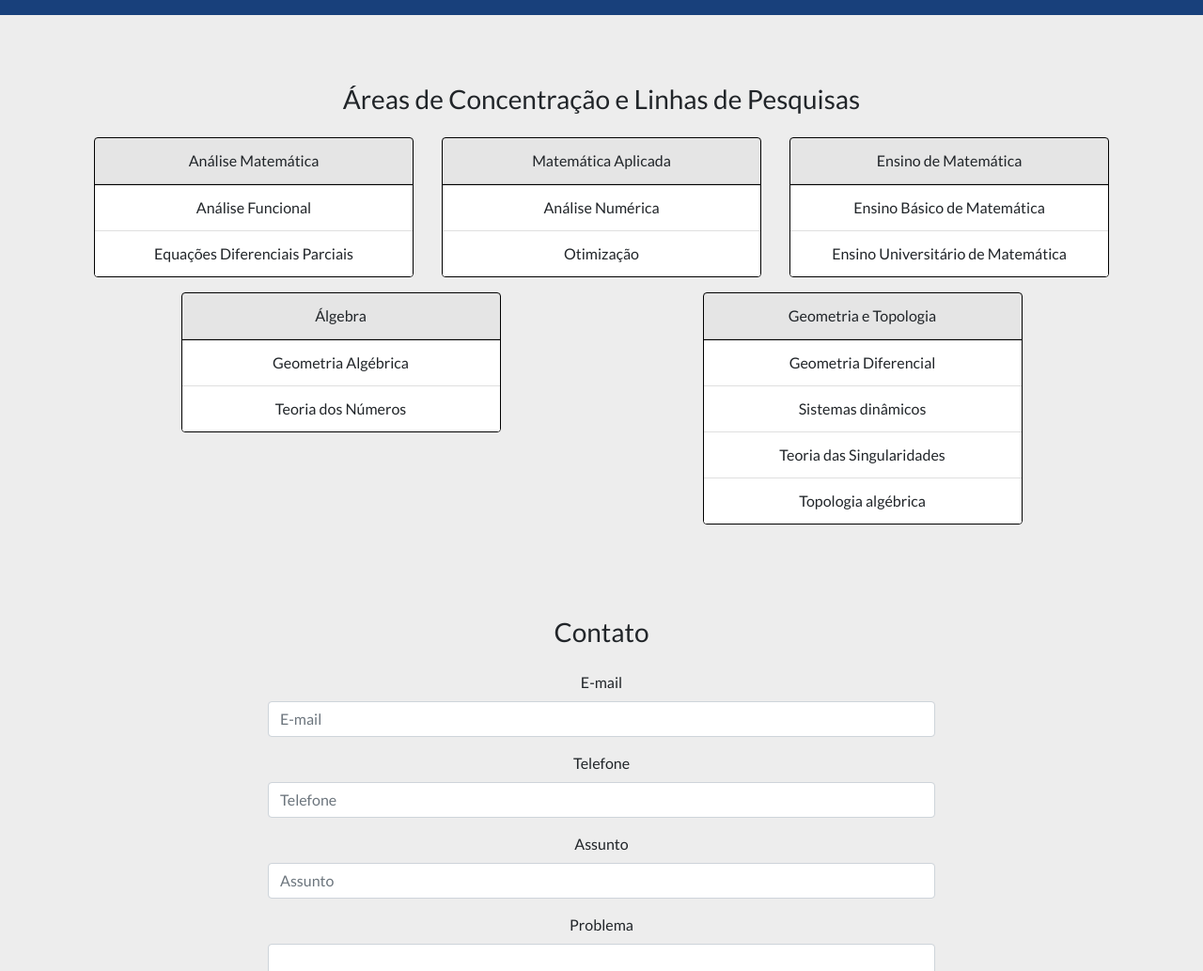
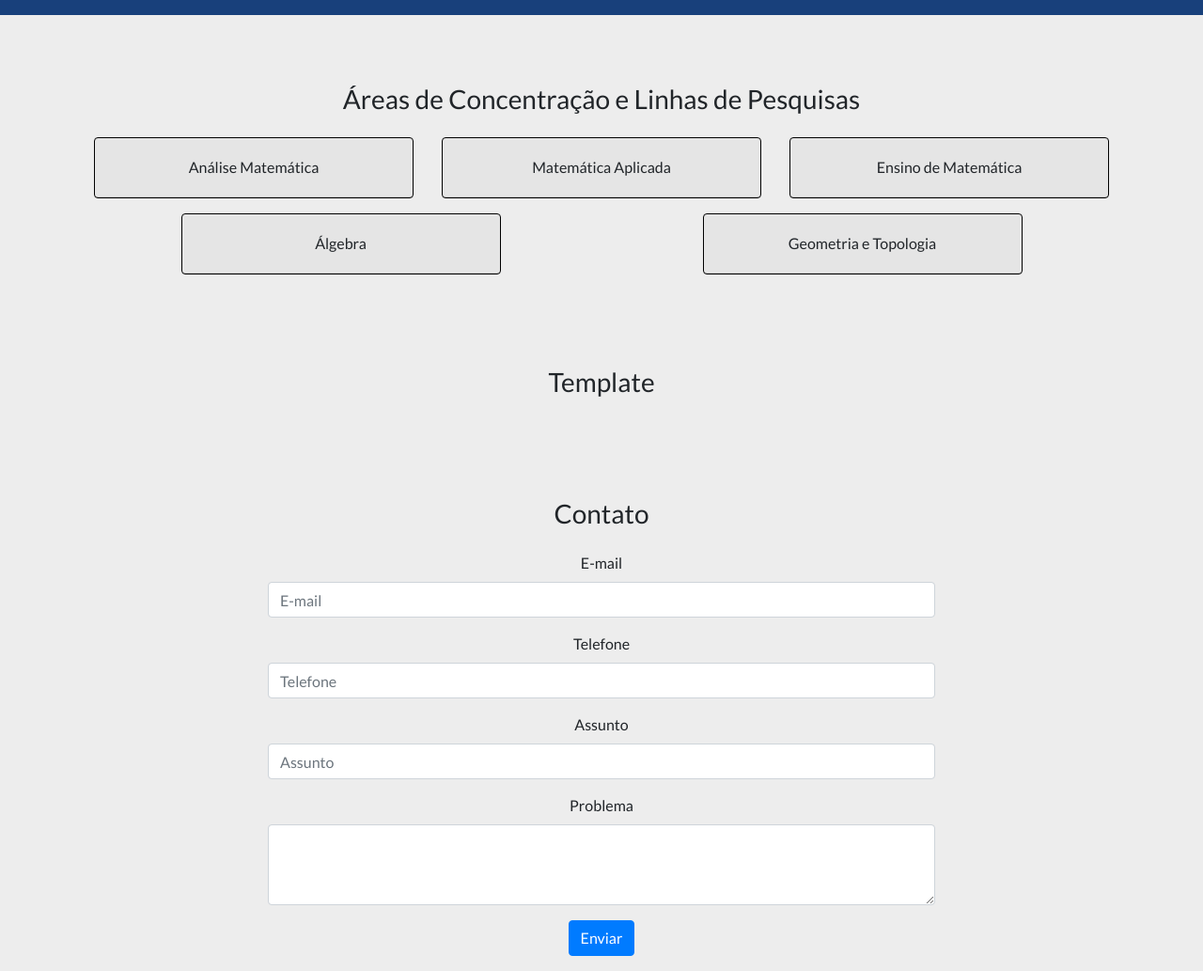
Before and after one commit to juliocartier/profmat, a website: page index.html in a window 1280 px wide. Shown: the part 580-1613 px from the top of the page at 94% size. Drawn offline with nearby package versions, Linux system fonts and the light colour scheme.

Commit message:
Foi realizado a inicilização do template e também foi alterado a forma das sub areas

```diff
--- a/index.html
+++ b/index.html
@@ -31,6 +31,11 @@
 	      <li class="nav-item">
 	        <a class="nav-link text-white" href="#linhasPesquisas">Linhas de Pesquisas</a>
 	      </li>
+
+		  <li class="nav-item">
+	        <a class="nav-link text-white" href="#template">Template</a>
+	      </li>
+
 	      <li class="nav-item">
 	        <a class="nav-link text-white" href="#contato">Contato</a>
 	      </li>
@@ -80,73 +85,128 @@
 				<h3>Áreas de Concentração e Linhas de Pesquisas</h3>
 			</div>
 		</div>
+		  <div id="accordion">
 
 			<div class="row">
 				<div class="col-md-4 mx-auto mt-3 text-center">
-	           	<div class="card" style="width: 19rem auto;">
-				  <div class="card-header">
+					<div class="card">
+					<div class="card-header" id="headingOne">
+						<h5 class="mb-0">
+						<button class="btn" data-toggle="collapse" data-target="#collapseOne" aria-expanded="false" aria-controls="collapseOne">
 							Análise Matemática
+						</button>
+						</h5>
 					</div>
+					<div id="collapseOne" class="collapse" aria-labelledby="headingOne" data-parent="#accordion">
+						<div class="card-body">
 							<ul class="list-group list-group-flush">
-				    <li class="list-group-item">Análise Funcional</li>
-				    <li class="list-group-item">Equações Diferenciais Parciais</li>
+								<li class="list-group-item color-list">Análise Funcional</li>
+								<li class="list-group-item color-list">Equações Diferenciais Parciais</li>
 							</ul>
+						</div>
+					</div>
 					</div>
 				</div>
 
 				<div class="col-md-4 mx-auto mt-3 text-center">
-          	<div class="card" style="width: 19rem auto;">
-			  <div class="card-header">
+					<div class="card">
+					<div class="card-header" id="headingTwo">
+						<h5 class="mb-0">
+						<button class="btn" data-toggle="collapse" data-target="#collapseTwo" aria-expanded="false" aria-controls="collapseTwo">
 							Matemática Aplicada
+						</button>
+						</h5>
 					</div>
+					<div id="collapseTwo" class="collapse" aria-labelledby="headingTwo" data-parent="#accordion">
+						<div class="card-body">
 							<ul class="list-group list-group-flush">
-			    <li class="list-group-item">Análise Numérica</li>
-			    <li class="list-group-item">Otimização</li>
+								<li class="list-group-item color-list">Análise Numérica</li>
+								<li class="list-group-item color-list">Otimização</li>
 							</ul>
+						</div>
+					</div>
 					</div>
 				</div>
 
 				<div class="col-md-4 mx-auto mt-3 text-center">
-          	<div class="card" style="width: 19rem auto;">
-			  <div class="card-header">
+					<div class="card">
+						<div class="card-header" id="headingThree">
+							<h5 class="mb-0">
+							<button class="btn" data-toggle="collapse" data-target="#collapseThree" aria-expanded="false" aria-controls="collapseThree">
 								Ensino de Matemática
+							</button>
+							</h5>
 						</div>
+						<div id="collapseThree" class="collapse" aria-labelledby="headingThree" data-parent="#accordion">
+							<div class="card-body">
 								<ul class="list-group list-group-flush">
-			    <li class="list-group-item">Ensino Básico de Matemática</li>
-			    <li class="list-group-item">Ensino Universitário de Matemática</li>
+									<li class="list-group-item color-list">Ensino Básico de Matemática</li>
+									<li class="list-group-item color-list">Ensino Universitário de Matemática</li>
 								</ul>
 							</div>
 						</div>
 					</div>
-
+				</div>
+			</div>
 			<div class="row">
 				<div class="col-md-4 mx-auto mt-3 text-center">
-	           	<div class="card" style="width: 19rem auto;">
-				  <div class="card-header">
+					<div class="card">
+							<div class="card-header" id="headingForth">
+							<h5 class="mb-0">
+								<button class="btn" data-toggle="collapse" data-target="#collapseForth" aria-expanded="false" aria-controls="collapseForth">
 									Álgebra
+								</button>
+							</h5>
 							</div>
+							<div id="collapseForth" class="collapse" aria-labelledby="headingForth" data-parent="#accordion">
+							<div class="card-body">
 								<ul class="list-group list-group-flush">
-				    <li class="list-group-item">Geometria Algébrica</li>
-				    <li class="list-group-item">Teoria dos Números</li>
+									<li class="list-group-item color-list">Geometria Algébrica</li>
+									<li class="list-group-item color-list">Teoria dos Números</li>
 								</ul>
 							</div>
 						</div>
-
+					</div>
+				</div>
 				<div class="col-md-4 mx-auto mt-3 text-center">
-	          	<div class="card" style="width: 19rem auto;">
-				  <div class="card-header">
+					<div class="card">
+						<div class="card-header" id="headingFive">
+							<h5 class="mb-0">
+								<button class="btn" data-toggle="collapse" data-target="#collapseFive" aria-expanded="false" aria-controls="collapseFive">
 									Geometria e Topologia
+								</button>
+							</h5>
 						</div>
+						<div id="collapseFive" class="collapse" aria-labelledby="headingFive" data-parent="#accordion">
+							<div class="card-body">
 								<ul class="list-group list-group-flush">
-				    <li class="list-group-item">Geometria Diferencial</li>
-				    <li class="list-group-item">Sistemas dinâmicos</li>
-				    <li class="list-group-item">Teoria das Singularidades</li>
-				    <li class="list-group-item">Topologia algébrica</li>
+									<li class="list-group-item color-list">Geometria Diferencial</li>
+									<li class="list-group-item color-list">Sistemas dinâmicos</li>
+									<li class="list-group-item color-list">Teoria das Singularidades</li>
+									<li class="list-group-item color-list">Topologia algébrica</li>
 								</ul>
+							</div>
+						</div>
+					</div>
 				</div>
 			  </div>
 
 			</div>
+
+		  </div>
+
+        </div>
+	</div>
+</div>
+
+<div class="conhecimento" id="template">
+	<div class="container mt-0">
+		<div class="row">
+			<div class="col-sm-12 mt-5 text-center">
+				<h3>Template</h3>
+			</div>
+		</div>
+
 	</div>
 </div>
 
@@ -210,8 +270,11 @@
 	</footer>
 </div>
 
-<script src="https://ajax.googleapis.com/ajax/libs/jquery/1.12.4/jquery.min.js"></script>
-<script type="text/javascript" src="/js/bootstrap.js"></script>
+<!-- <script src="https://ajax.googleapis.com/ajax/libs/jquery/1.12.4/jquery.min.js"></script>
+<script type="text/javascript" src="/js/bootstrap.js"></script> -->
+
+<script src="https://code.jquery.com/jquery-3.5.1.slim.min.js" integrity="sha384-DfXdz2htPH0lsSSs5nCTpuj/zy4C+OGpamoFVy38MVBnE+IbbVYUew+OrCXaRkfj" crossorigin="anonymous"></script>
+<script src="https://cdn.jsdelivr.net/npm/bootstrap@4.6.0/dist/js/bootstrap.bundle.min.js" integrity="sha384-Piv4xVNRyMGpqkS2by6br4gNJ7DXjqk09RmUpJ8jgGtD7zP9yug3goQfGII0yAns" crossorigin="anonymous"></script>
 
 	<script>
 		var data = new Date();
--- a/public/css/style.css
+++ b/public/css/style.css
@@ -66,3 +66,7 @@ button span {
 	padding: 50px;
 	padding-top: 10%;
 }
+
+.color-list{
+	background-color: #ededed;
+}
```
Also changed, not shown: server.js (+5 -5 lines). Lines whose indentation alone changed are shown as unchanged.
